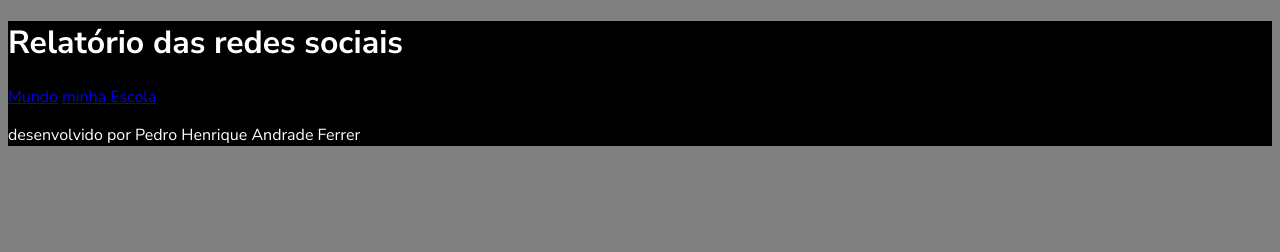
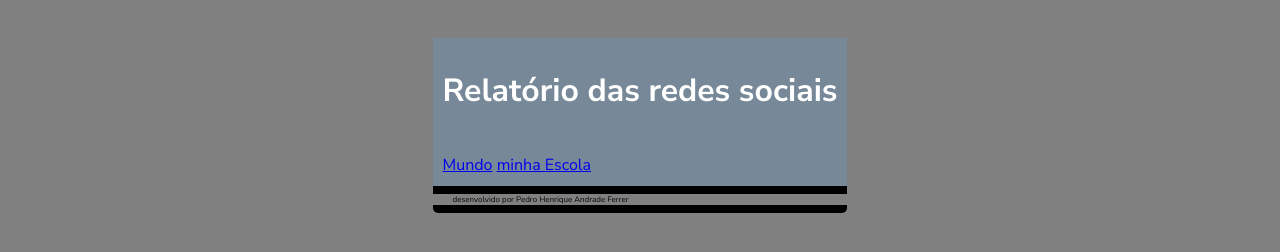
Before and after one commit to Pedro-H-Ferrer/3-Trimestre-N-27-Pedro-Andrade, a plain HTML site: page RedesSociais/index.html in a window 1280 px wide. Drawn offline with Linux system fonts and the light colour scheme.

Commit message:
Update style.css

```diff
--- a/RedesSociais/style.css
+++ b/RedesSociais/style.css
@@ -3,8 +3,27 @@
 html{
     background-color: gray;
     font-family: "Nunito Sans";
+    display: flex;
+    justify-content: center;
+    height: auto;
+    padding: 30px;
 }
 body{
     background-color: black;
     color: white;
+    border-radius: 5px;
 }
+
+header, main{
+    background-color: lightslategray;
+    padding: 10px;
+}
+footer{
+    background: gray;
+    padding: 0 20px 0 20px;
+    font-size: 8px;
+    color: black;
+}
+a:hover{
+    font-size: 18px;
+}
```
